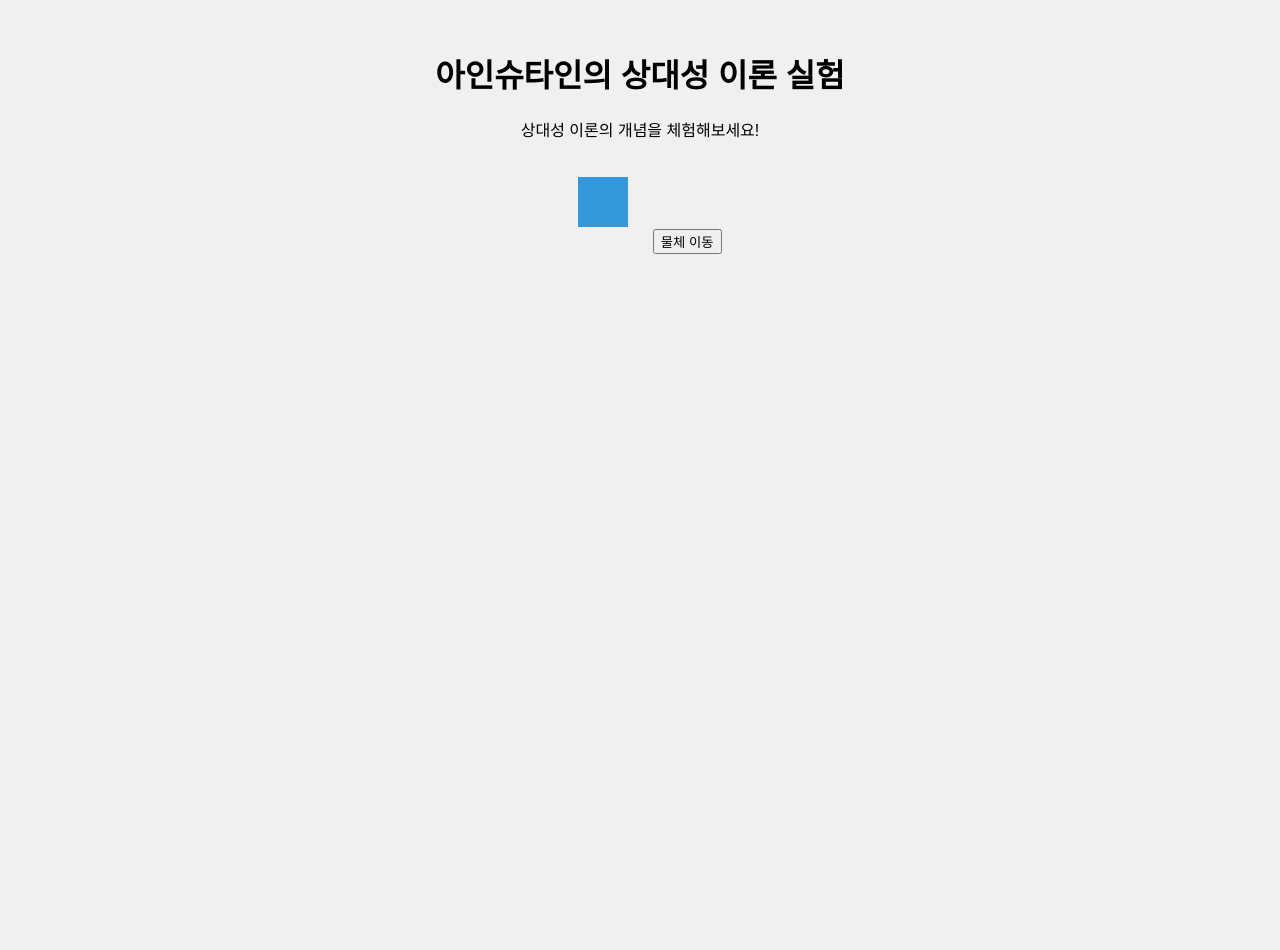
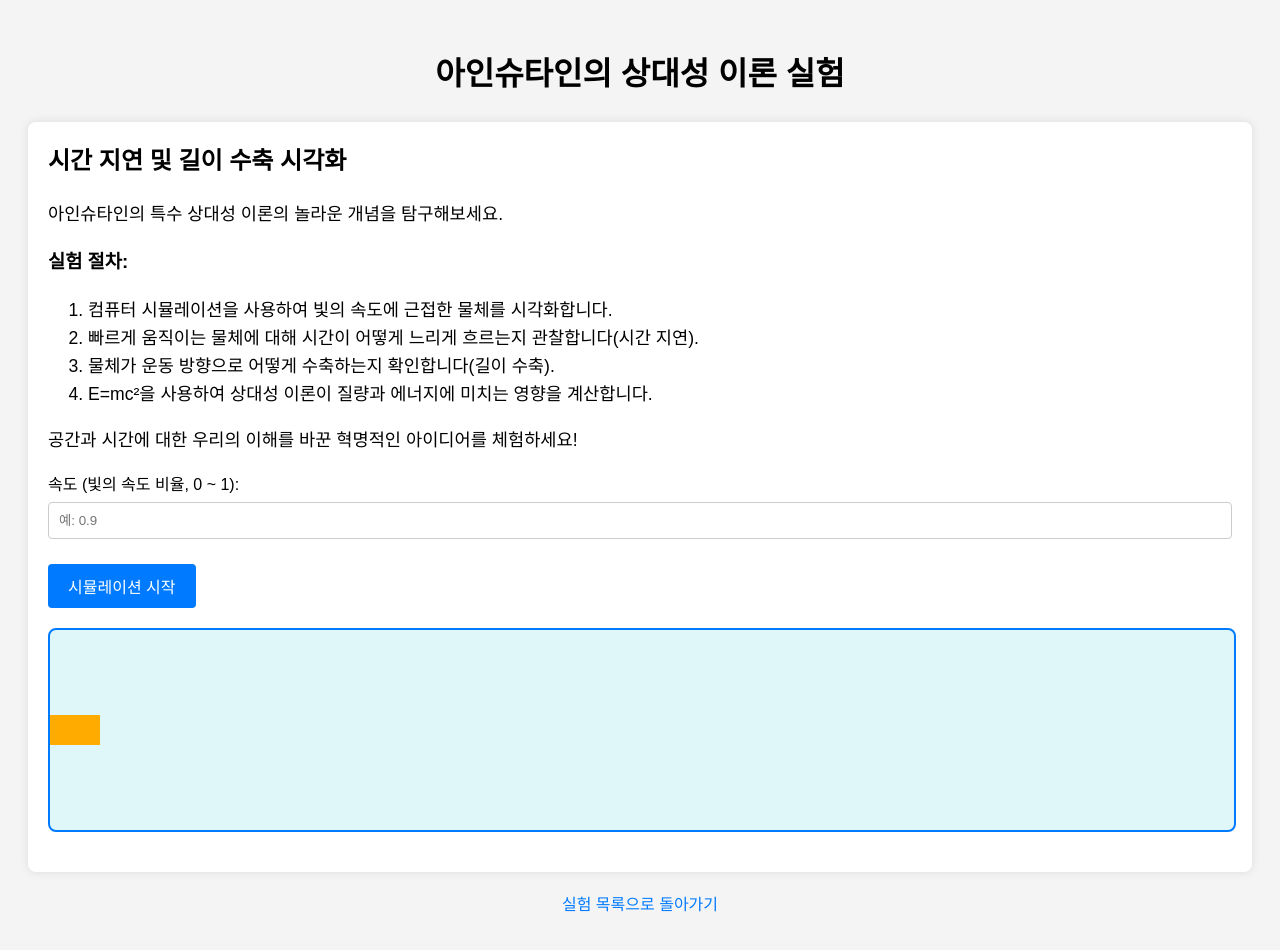
Before and after one commit to Reasonofmoon/science-labs, a website: page experiments/einstein-relativity.html in a window 1280 px wide. Before the commit the page ends 800 px from the top, so only its background shows below. Drawn offline with Linux system fonts and the light colour scheme.

Commit message:
Update einstein-relativity.html

```diff
--- a/experiments/einstein-relativity.html
+++ b/experiments/einstein-relativity.html
@@ -7,34 +7,137 @@
     <style>
         body {
             font-family: Arial, sans-serif;
+            line-height: 1.6;
+            padding: 20px;
+            background-color: #f4f4f4;
+        }
+        .header, .footer {
             text-align: center;
-            background-color: #f0f0f0;
+            margin: 20px 0;
         }
-        .container {
-            margin-top: 50px;
+        .experiment-details {
+            background: white;
+            padding: 20px;
+            margin: 20px 0;
+            border-radius: 8px;
+            box-shadow: 0 0 10px rgba(0, 0, 0, 0.1);
         }
-        .object {
-            display: inline-block;
+        .experiment-details h2 {
+            margin-top: 0;
+        }
+        .experiment-details p, .experiment-details ol {
+            font-size: 1.1em;
+        }
+        .experiment-details .result {
+            margin-top: 20px;
+        }
+        .experiment-details button {
+            padding: 10px 20px;
+            font-size: 1em;
+            margin-top: 10px;
+            cursor: pointer;
+            background-color: #007BFF;
+            color: white;
+            border: none;
+            border-radius: 4px;
+        }
+        .footer a {
+            color: #007BFF;
+            text-decoration: none;
+        }
+        .input-group {
+            margin-bottom: 15px;
+        }
+        .input-group label {
+            display: block;
+            margin-bottom: 5px;
+        }
+        .input-group input {
+            width: calc(100% - 22px);
+            padding: 10px;
+            border: 1px solid #ccc;
+            border-radius: 4px;
+        }
+        #simulation {
+            margin: 20px 0;
+            width: 100%;
+            height: 200px;
+            position: relative;
+            background: #e0f7fa;
+            border: 2px solid #007BFF;
+            border-radius: 8px;
+            overflow: hidden;
+        }
+        #moving-object {
             width: 50px;
-            height: 50px;
-            background-color: #3498db;
-            margin: 20px;
+            height: 30px;
+            background: #ffab00;
+            position: absolute;
+            top: 50%;
+            left: 0;
+            transform: translateY(-50%);
+            transition: transform 1s linear;
         }
     </style>
 </head>
 <body>
-    <div class="container">
+    <header class="header">
         <h1>아인슈타인의 상대성 이론 실험</h1>
-        <p>상대성 이론의 개념을 체험해보세요!</p>
-        <div class="object" id="object"></div>
-        <button onclick="moveObject()">물체 이동</button>
-    </div>
+    </header>
+    <main class="main-content">
+        <section class="experiment-details">
+            <h2>시간 지연 및 길이 수축 시각화</h2>
+            <p>아인슈타인의 특수 상대성 이론의 놀라운 개념을 탐구해보세요.</p>
+            <h3>실험 절차:</h3>
+            <ol>
+                <li>컴퓨터 시뮬레이션을 사용하여 빛의 속도에 근접한 물체를 시각화합니다.</li>
+                <li>빠르게 움직이는 물체에 대해 시간이 어떻게 느리게 흐르는지 관찰합니다(시간 지연).</li>
+                <li>물체가 운동 방향으로 어떻게 수축하는지 확인합니다(길이 수축).</li>
+                <li>E=mc²을 사용하여 상대성 이론이 질량과 에너지에 미치는 영향을 계산합니다.</li>
+            </ol>
+            <p>공간과 시간에 대한 우리의 이해를 바꾼 혁명적인 아이디어를 체험하세요!</p>
+            <div class="input-group">
+                <label for="velocity">속도 (빛의 속도 비율, 0 ~ 1):</label>
+                <input type="number" id="velocity" placeholder="예: 0.9" step="0.01" min="0" max="1">
+            </div>
+            <button onclick="startSimulation()">시뮬레이션 시작</button>
+            <div id="simulation">
+                <div id="moving-object"></div>
+            </div>
+            <div class="result" id="result"></div>
+        </section>
+    </main>
+    <footer class="footer">
+        <a href="../index.html">실험 목록으로 돌아가기</a>
+    </footer>
+
     <script>
-        function moveObject() {
-            var object = document.getElementById("object");
-            object.style.transition = "left 2s ease";
-            object.style.position = "relative";
-            object.style.left = "200px";
+        function startSimulation() {
+            const velocity = parseFloat(document.getElementById('velocity').value);
+            const simulation = document.getElementById('simulation');
+            const object = document.getElementById('moving-object');
+            const resultDiv = document.getElementById('result');
+            const speedOfLight = 300000; // km/s
+            const objectLength = 50; // Original length of the object in pixels
+
+            if (isNaN(velocity) || velocity < 0 || velocity > 1) {
+                resultDiv.innerHTML = '<p>올바른 속도를 입력하세요. (0 ~ 1 사이의 값)</p>';
+                return;
+            }
+
+            const timeDilation = 1 / Math.sqrt(1 - velocity * velocity);
+            const lengthContraction = objectLength * Math.sqrt(1 - velocity * velocity);
+
+            object.style.transform = `translateY(-50%) scaleX(${lengthContraction / objectLength})`;
+            setTimeout(() => {
+                object.style.transform = `translate(100%, -50%) scaleX(${lengthContraction / objectLength})`;
+            }, 100);
+
+            resultDiv.innerHTML = `
+                <p>속도: ${velocity * speedOfLight} km/s</p>
+                <p>시간 지연: ${timeDilation.toFixed(2)} 배 느려짐</p>
+                <p>길이 수축: ${lengthContraction.toFixed(2)} 픽셀로 수축</p>
+            `;
         }
     </script>
 </body>
```
